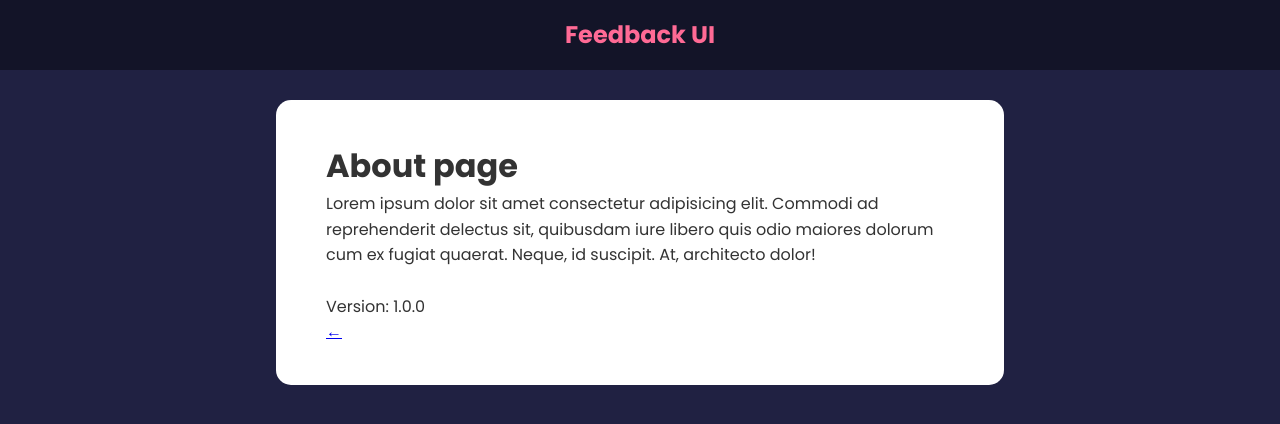
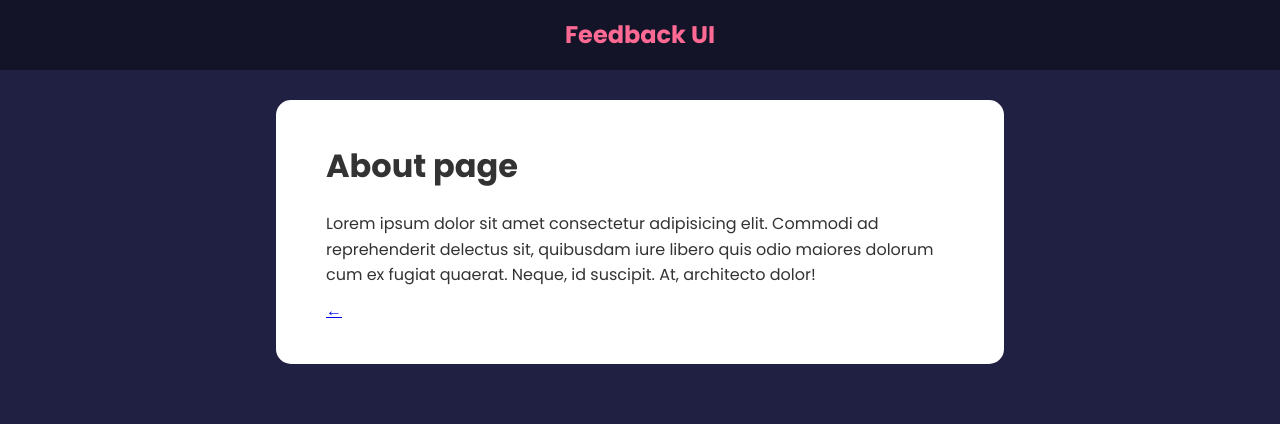
Before and after one commit to Nyyu/feedback-ui, a React (Create React App) app: page /about in a window 1280 px wide. Shown: the top 424 px of the page. Built offline with nearby package versions, Linux system fonts and the light colour scheme.

Commit message:
something.

```diff
--- a/src/App.css
+++ b/src/App.css
@@ -15,6 +15,15 @@ body {
 
 ul {
     list-style: none;
+}
+
+.Link {
+    text-decoration: none;
+}
+
+.Link:link,
+.Link:visited {
+    color: WHITE;
 }
 
 .container {
--- a/src/App.jsx
+++ b/src/App.jsx
@@ -1,13 +1,13 @@
 import { useState } from "react";
 import { BrowserRouter as Router, Routes, Route } from "react-router-dom";
 import "./App.css";
-
 import Header from "./components/Header";
 import List from "./components/Feedback/List";
 import Data from "./data/feedbackData";
 import Stats from "./components/Feedback/Stats";
 import Form from "./components/Feedback/Form";
 import About from "./components/Pages/About/About";
+import AboutLink from "./components/Pages/About/AboutLink";
 import { v4 as uuid } from "uuid";
 
 function App() {
@@ -39,6 +39,7 @@ function App() {
                                     feedback={data}
                                     handleDelete={handleDelete}
                                 />
+                                <AboutLink />
                             </>
                         }
                     />
--- a/src/components/Header.jsx
+++ b/src/components/Header.jsx
@@ -1,11 +1,23 @@
 import React from "react";
+import { Link } from "react-router-dom";
 import PropType from "prop-types";
 
 function Header({ text, bgColor, txtColor }) {
     return (
-        <header style={{ backgroundColor: bgColor, color: txtColor }}>
+        <header style={{ backgroundColor: bgColor }}>
             <div className="container">
-                <h2>{text}</h2>
+                <Link
+                    className="Link"
+                    style={{
+                        // More specific cus link/visited properties
+                        color: txtColor,
+                    }}
+                    to={{
+                        pathname: "/",
+                    }}
+                >
+                    <h2>{text}</h2>
+                </Link>
             </div>
         </header>
     );
--- a/src/components/Pages/About/About.jsx
+++ b/src/components/Pages/About/About.jsx
@@ -1,18 +1,28 @@
 import React from "react";
 import Card from "../../Card";
+import { Link } from "react-router-dom";
 
 function About() {
     return (
         <Card>
-            <h1>About page</h1>
-            <p>
-                Lorem ipsum dolor sit amet consectetur adipisicing elit. Commodi
-                ad reprehenderit delectus sit, quibusdam iure libero quis odio
-                maiores dolorum cum ex fugiat quaerat. Neque, id suscipit. At,
-                architecto dolor!
-            </p>
-            <br />
-            <p>Version: 1.0.0</p> <a href="/"> &larr;</a>
+            <div className="about">
+                <h1>About page</h1>
+                <p>
+                    Lorem ipsum dolor sit amet consectetur adipisicing elit.
+                    Commodi ad reprehenderit delectus sit, quibusdam iure libero
+                    quis odio maiores dolorum cum ex fugiat quaerat. Neque, id
+                    suscipit. At, architecto dolor!
+                </p>
+                <Link
+                    to={{
+                        pathname: "/",
+                        search: "?yourmom",
+                    }}
+                >
+                    {" "}
+                    &larr;
+                </Link>
+            </div>
         </Card>
     );
 }
--- /dev/null
+++ b/src/components/Pages/About/AboutLink.jsx
@@ -0,0 +1,15 @@
+import React from "react";
+import { FaQuestion } from "react-icons/fa";
+import { Link } from "react-router-dom";
+
+function AboutLink() {
+    return (
+        <div className="about-link">
+            <Link to="/about">
+                <FaQuestion size={30} />
+            </Link>
+        </div>
+    );
+}
+
+export default AboutLink;
```
